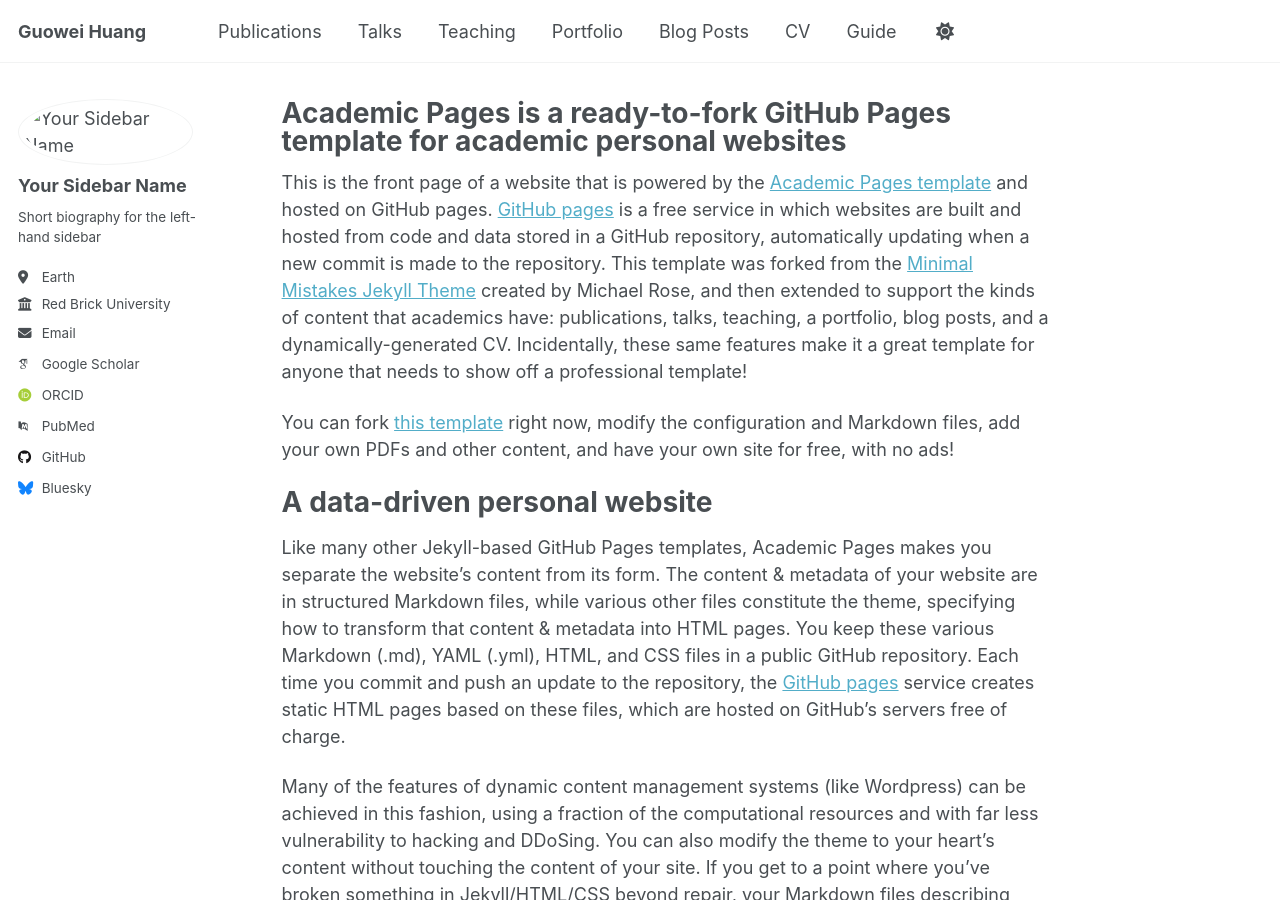
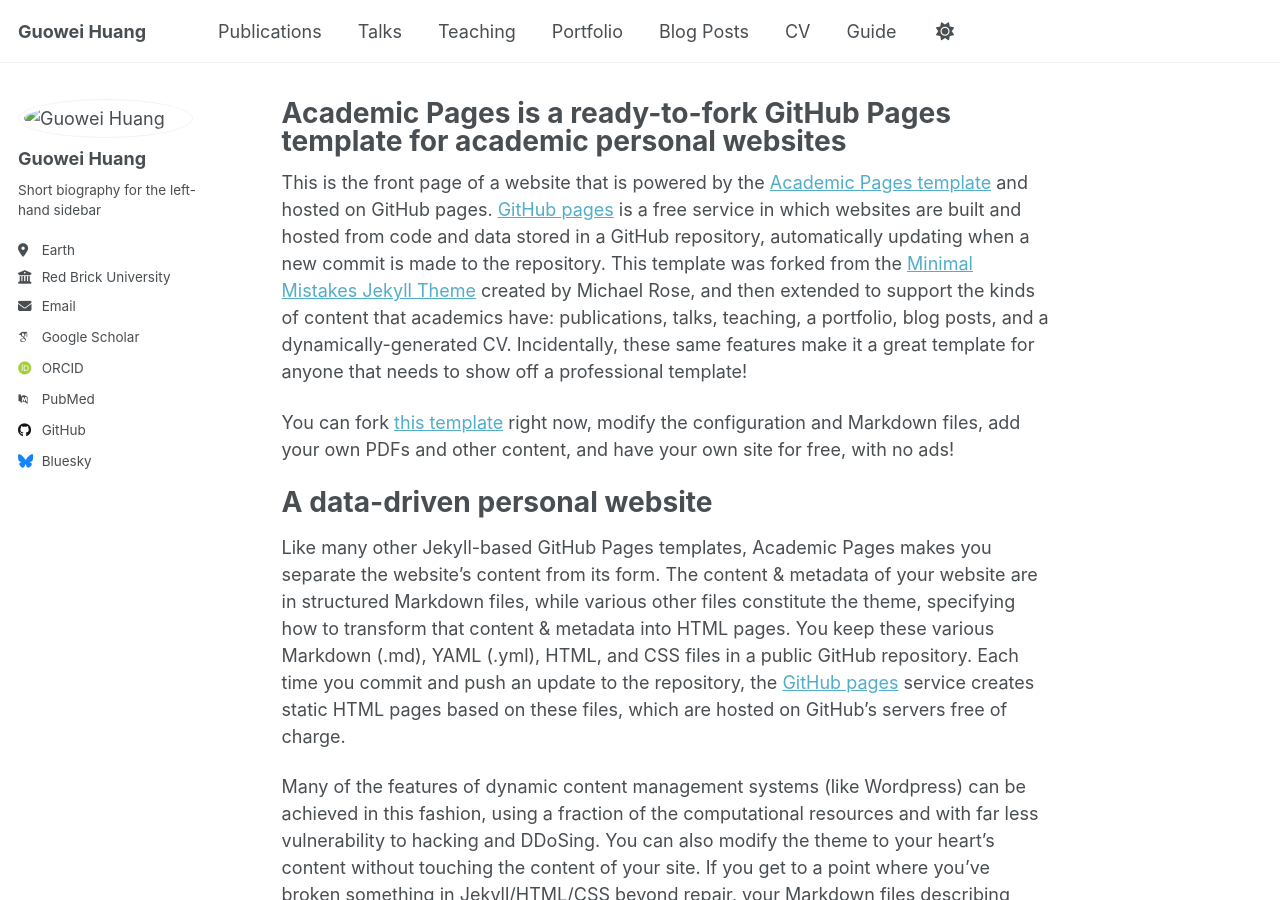
Before and after one commit to Oliverhuang123/Oliverhuang123.github.io, a Jekyll site: the page built from _pages/about.md, in a window 1280 px wide and 900 px high. Built offline with Jekyll 4.4.1, drawn with Linux system fonts in a browser that asks for light colours; some web fonts are replaced; a script that is not in the unit is left out.

Commit message:
Update _config.yml

```diff
--- a/_config.yml
+++ b/_config.yml
@@ -23,7 +23,7 @@ repository               : "Oliverhuang123/Oliverhuang123.github.io"
 author:
   # Biographic information
   avatar           : "images/personal.jpg"
-  name             : "Your Sidebar Name"
+  name             : "Guowei Huang"
   pronouns         : # example: "she/her"
   bio              : "Short biography for the left-hand sidebar"
   location         : "Earth"
```
